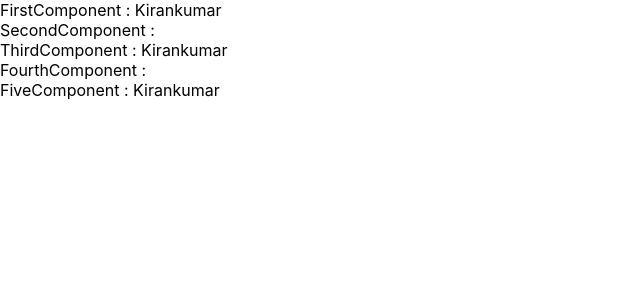
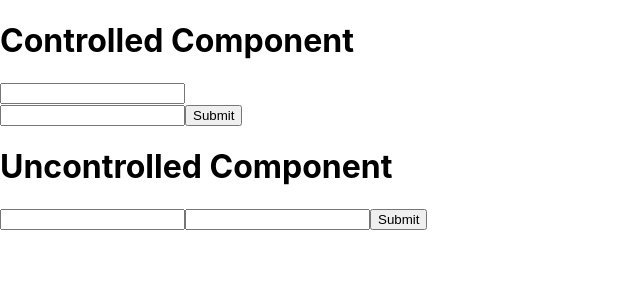
Before and after one commit to falmarikirankumar/React-Tutorial, a React (Create React App) app: page / in a window 1280 px wide. Shown: the top 300 px of the page, without its empty margins (0-640 px from the left). Built offline with nearby package versions, Linux system fonts and the light colour scheme.

Commit message:
Contolled and Uncontrolled Components

```diff
--- a/src/App.js
+++ b/src/App.js
@@ -1,16 +1,20 @@
 // import react from "react";
 import "./App.css";
-import FirstComponent from "./Components/ContextApi/FirstComponent";
-
+// import FirstComponent from "./Components/ContextApi/FirstComponent";
+import { createContext } from "react";
+import ControlComponent from "./Components/Forms/ControlComponent";
+import UncontrolledComponent from "./Components/Forms/UncontrolledComponent";
 // import FirstStyle from "./Components/FirstStyle";
 // import { NamedExport1, NamedExport2 } from "./Components/NamedExport";
 // import CheckStatus from "./Components/Conditional/CheckStatus";
 // import Prepbyte from "./Components/Conditional/Prepbyte";
 // import RouteFile from "./Components/Routings/RouteFile";
 
+const Age = createContext();
 const App = () => {
   // const Name = "Kirankumar";
   // const age = 22;
+
   return (
     // FirstStyle
     // <div>
@@ -35,10 +39,17 @@ const App = () => {
     // {/* <RouteFile /> */}
     // {/* </div> */}
 
-    <div>
-      <FirstComponent />
-    </div>
+    // <div>
+    //   <Age.Provider value={age}>
+    //     <FirstComponent />
+    //   </Age.Provider>
+    // </div>
+    <>
+      <ControlComponent />
+      <UncontrolledComponent />
+    </>
   );
 };
 
+export { Age };
 export default App;
--- a/src/Components/ContextApi/ThirdComponent.js
+++ b/src/Components/ContextApi/ThirdComponent.js
@@ -1,12 +1,13 @@
 import React, { useContext } from "react";
 import FourthComponent from "./FourthComponent";
 import { Data } from "./FirstComponent";
-
+import { Age } from "../../App";
 const ThirdComponent = () => {
   const name = useContext(Data);
+  const age = useContext(Age);
   return (
     <div>
-      ThirdComponent : {name}
+      ThirdComponent : Name : {name} Age : {age}
       <FourthComponent />
     </div>
   );
--- /dev/null
+++ b/src/Components/Forms/ControlComponent.js
@@ -0,0 +1,70 @@
+// import React, { useState } from "react";
+
+// const ControlComponent = () => {
+//   const [name, setName] = useState("");
+//   function onSubmit(e) {
+//     e.preventDefault();
+//     if (name.length < 6) {
+//       alert("Please Enter More Than 6 Characters");
+//     } else {
+//       console.log("Name : ", name, " ", name.length);
+//     }
+//   }
+//   return (
+//     <div>
+//       <h1>ControlComponent Form</h1>
+//       <form action="">
+//         <input
+//           type="text"
+//           name="name"
+//           value={name}
+//           onChange={(e) => setName(e.target.value)}
+//         />
+//         <button type="submit" onClick={onSubmit}>
+//           Submit
+//         </button>
+//       </form>
+//     </div>
+//   );
+// };
+
+// export default ControlComponent;
+
+import React, { useState } from "react";
+
+function ControlComponent() {
+  const [name, setName] = useState("");
+  const [email, setEmail] = useState("");
+  function onSubmit(e) {
+    e.preventDefault();
+    console.log("Name value: " + name);
+    console.log("Email value: " + email);
+  }
+
+  return (
+    <div>
+      <h1>Controlled Component </h1>
+      <form onSubmit={onSubmit}>
+        <input
+          type="text"
+          name="name"
+          value={name}
+          onChange={(e) => setName(e.target.value)}
+          required
+        />
+        <br />
+
+        <input
+          type="email"
+          name="email"
+          value={email}
+          onChange={(e) => setEmail(e.target.value)}
+          required
+        />
+        <input type="submit" value="Submit" />
+      </form>
+    </div>
+  );
+}
+
+export default ControlComponent;
--- /dev/null
+++ b/src/Components/Forms/UncontrolledComponent.js
@@ -0,0 +1,26 @@
+import React, { useRef } from "react";
+
+function UncontrolledComponent() {
+  const nameRef = useRef();
+  const emailRef = useRef();
+  function onSubmit(e) {
+    e.preventDefault();
+    console.log(e);
+    console.log(nameRef);
+    console.log("Name value: " + nameRef.current.value);
+    console.log("Email value: " + emailRef.current.value);
+  }
+
+  return (
+    <div>
+      <h1>Uncontrolled Component</h1>
+      <form onSubmit={onSubmit}>
+        <input type="text" name="name" ref={nameRef} required />
+        <input type="email" name="email" ref={emailRef} required />
+        <input type="submit" value="Submit" />
+      </form>
+    </div>
+  );
+}
+
+export default UncontrolledComponent;
```
